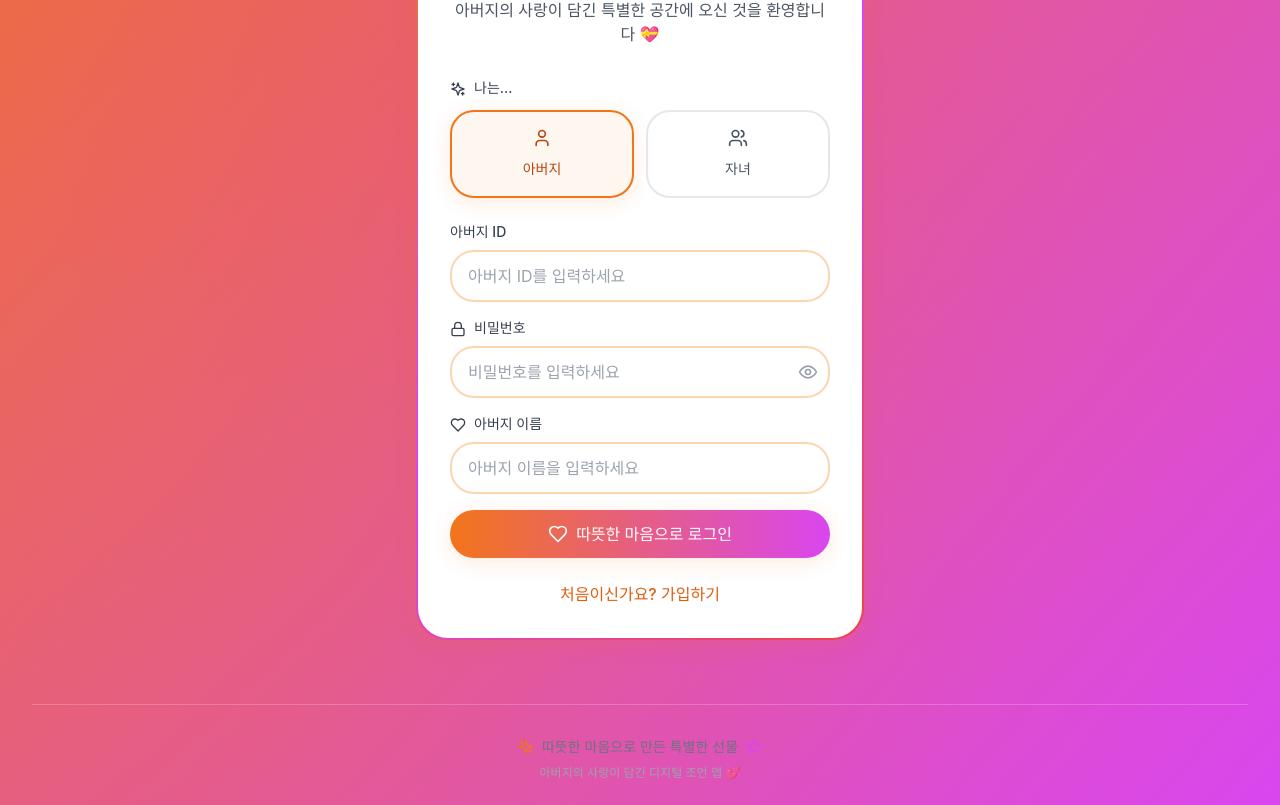
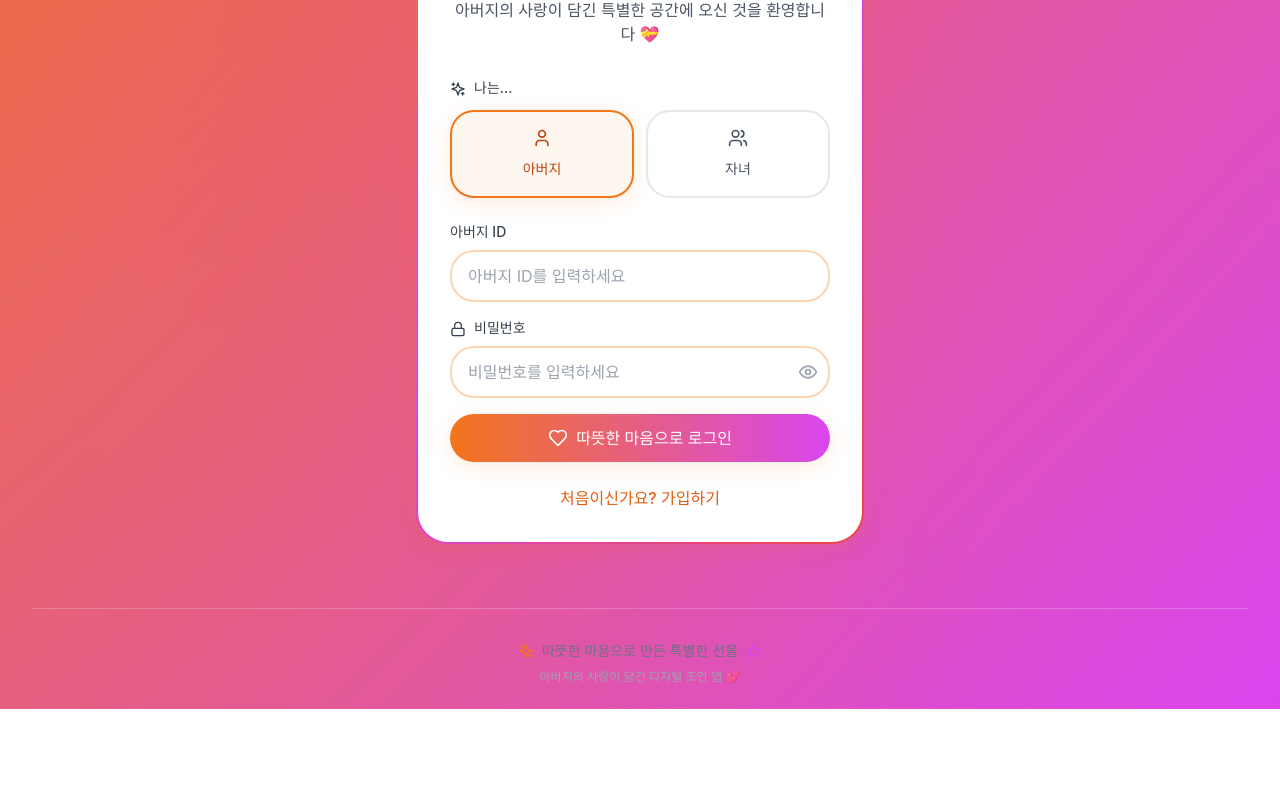
Before and after one commit to keioseung/Advice, a Next.js app in the folder advice-frontend/: page / in a window 1280 px wide. Shown: the part 642-1447 px from the top of the page. After the commit the page ends 1351 px from the top, so only its background shows below. Built offline with nearby package versions, Linux system fonts and the light colour scheme.

Commit message:
🔧 로그인 시 불필요한 이름 입력 필드 제거 - 아버지 로그인 시 아버지 이름 입력 필드 제거 - 자녀 로그인 시 자녀 이름 입력 필드 제거 - 회원가입 시에만 이름 입력 필드 표시

```diff
--- a/advice-frontend/src/components/AuthSection.tsx
+++ b/advice-frontend/src/components/AuthSection.tsx
@@ -173,7 +173,8 @@ export default function AuthSection({ onLogin }: AuthSectionProps) {
             </div>
           </div>
 
-          {/* Name Field - Always Required */}
+          {/* Name Field - Only for Register */}
+          {!isLogin && (
             <div>
               <label className="block text-sm font-medium text-gray-700 mb-2">
                 <Heart className="w-4 h-4 inline mr-2" />
@@ -188,6 +189,7 @@ export default function AuthSection({ onLogin }: AuthSectionProps) {
                 required
               />
             </div>
+          )}
 
           {/* Father ID for Child - Always Required */}
           {userType === 'child' && (
```
Lines whose indentation alone changed are shown as unchanged.
